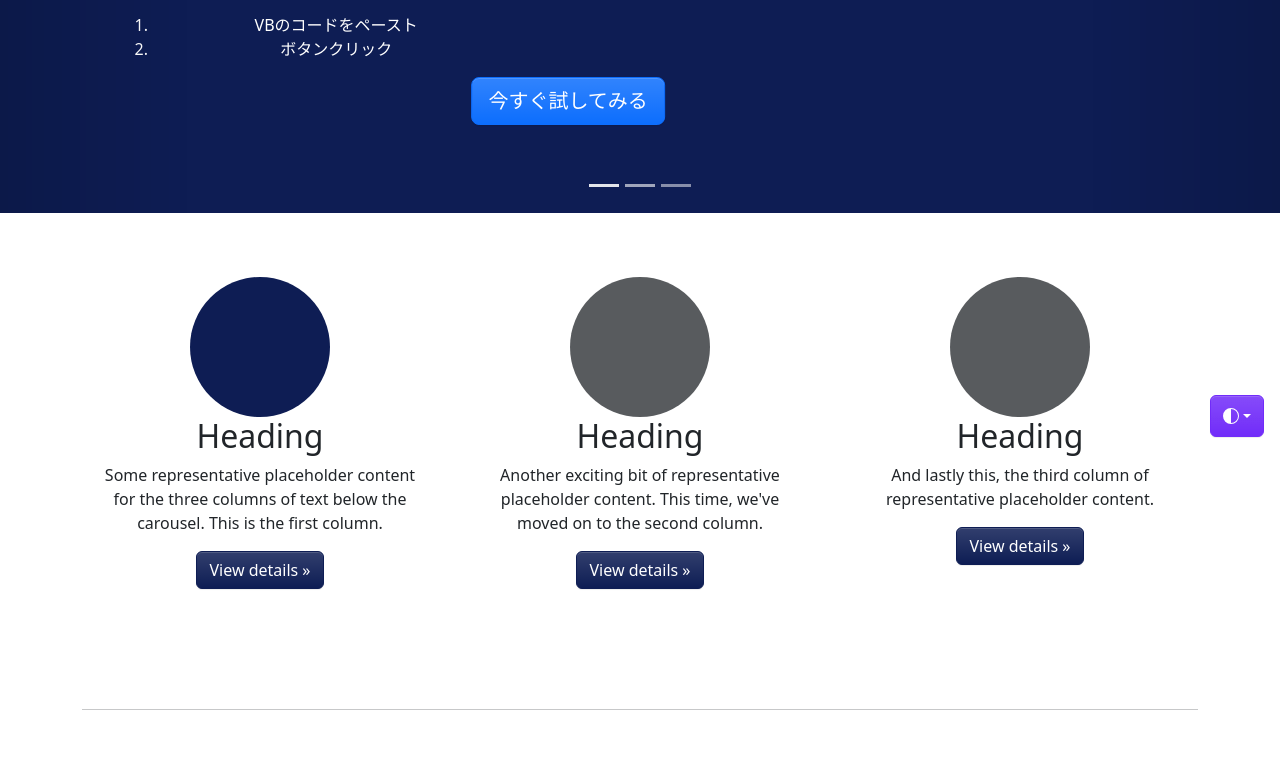
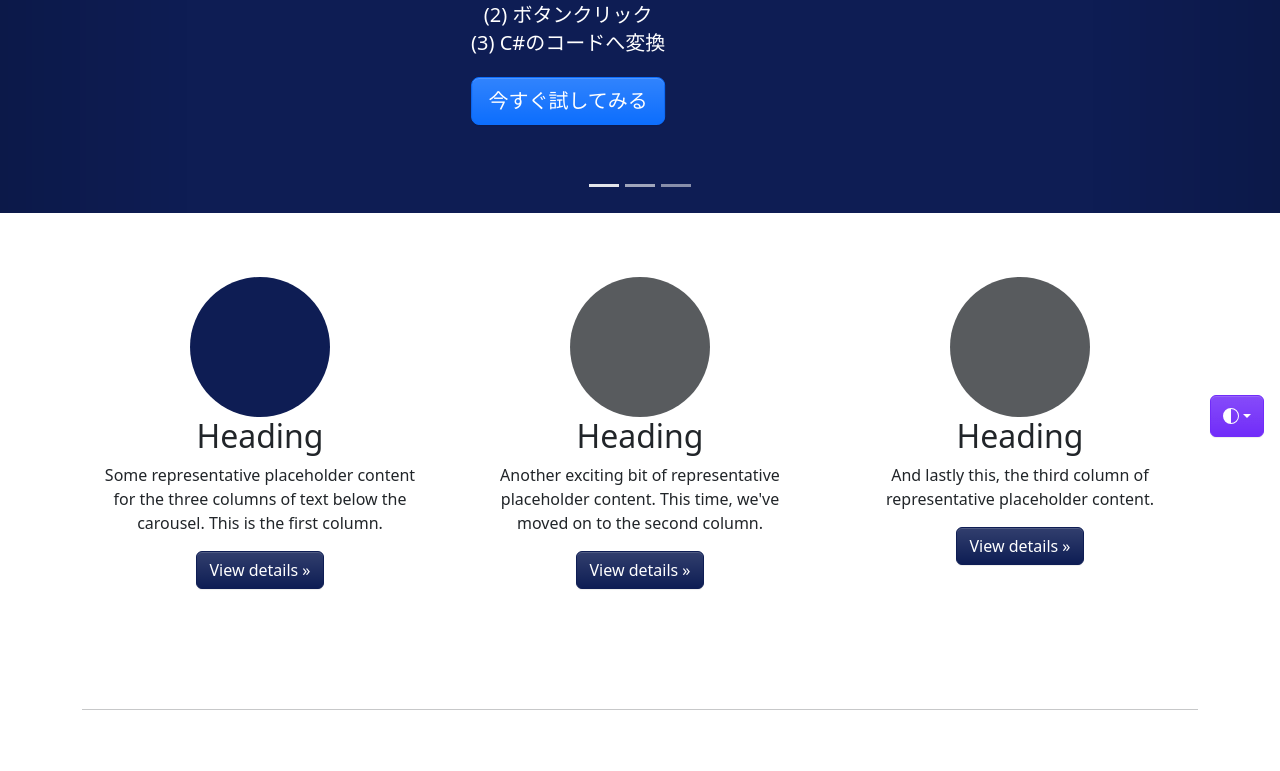
Before and after one commit to m-wachi/BootstrapTrain01, a website: page sass-js/carousel/index.html in a window 1280 px wide. Shown: the part 347-1118 px from the top of the page. Drawn offline with nearby package versions, Linux system fonts and the light colour scheme; files that its build step writes are made by us from their sources.

Commit message:
add code.

```diff
--- a/sass-js/carousel/index.html
+++ b/sass-js/carousel/index.html
@@ -190,12 +190,11 @@
           <div class="carousel-caption">
             <h1>VB6, VBA → C#変換サービス</h1>
             <p class="opacity-75">Visual Basicや VBAのコードをC#に変換します</p>
-            <div style="width: 400px;">
-              <ol>
-                <li>VBのコードをペースト</li>
-                <li>ボタンクリック</li>
-              </ol>
-            </div>
+            <p>
+              (1) VBのコードをペースト<br/>
+              (2) ボタンクリック<br/>
+              (3) C#のコードへ変換
+            </p>
             <p><a class="btn btn-lg btn-primary" href="#">今すぐ試してみる</a></p>
           </div>
         </div>
--- a/sass-js/scss/styles.scss
+++ b/sass-js/scss/styles.scss
@@ -63,7 +63,7 @@ $theme-colors: map-merge($theme-colors, $custom-colors);
 
 
 @import "bootstrap/scss/type";
-// @import "bootstrap/scss/images";
+@import "bootstrap/scss/images";
 @import "bootstrap/scss/containers";
 @import "bootstrap/scss/grid";
 @import "bootstrap/scss/tables";
```
Also changed, not shown: sass-js/carousel/index2.html (+1 -1 lines).
